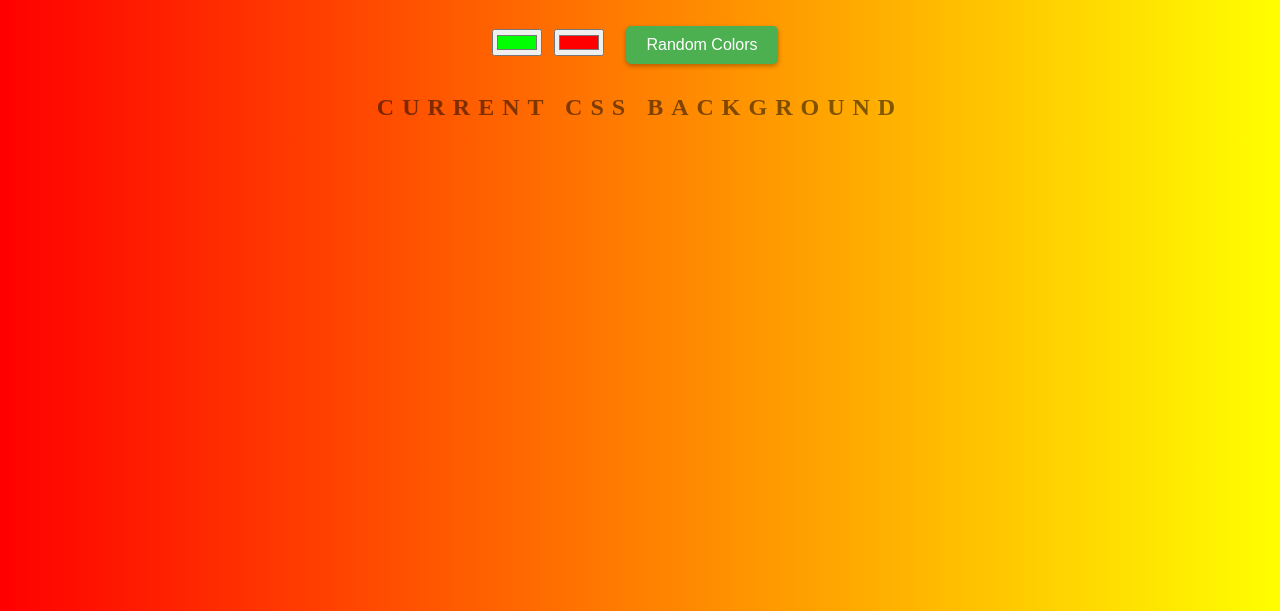
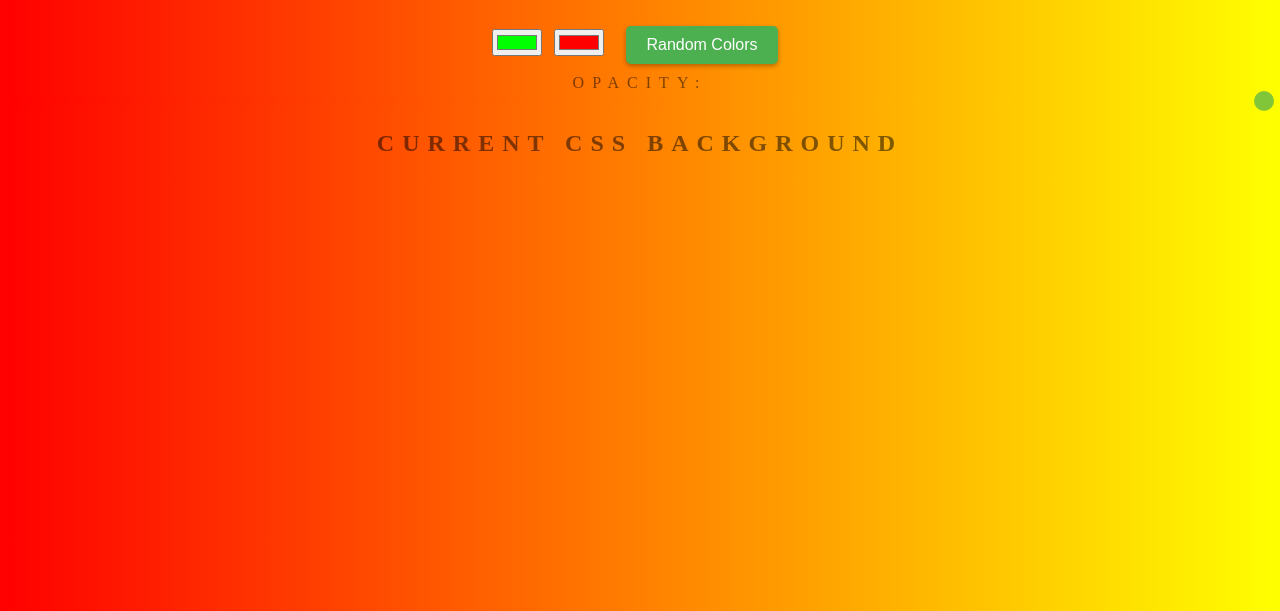
Before and after one commit to Omar-Elhorbity/gradient-background, a plain HTML site: page index.html in a window 1280 px wide. Shown: the part 189-800 px from the top of the page. Drawn offline with Linux system fonts and the light colour scheme.

Commit message:
Add opacity slider to gradient generator

```diff
--- a/index.html
+++ b/index.html
@@ -9,6 +9,10 @@
 	<input class="color1" type="color" name="color1" value="#00ff00">
 	<input class="color2" type="color" name="color1" value="#ff0000">
 	<button id="randomButton">Random Colors</button>
+	<div>
+		<label for="opacity">Opacity:</label>
+		<input type="range" id="opacity" min="0" max="1" step="0.01" value="1">
+	  </div>
 	<h2>Current CSS Background</h2>
 	<h3></h3>
 	<script type="text/javascript" src="script.js"></script>
--- a/script.js
+++ b/script.js
@@ -2,9 +2,12 @@ var css = document.querySelector("h3");
 var color1 = document.querySelector(".color1");
 var color2 = document.querySelector(".color2");
 var body = document.getElementById("gradient");
+var opacity = document.getElementById("opacity");
 
 function colorPicker(){
+	var opacityValue = opacity.value;
 	body.style.background = "linear-gradient(to right, " + color1.value + ", " + color2.value + ")";
+	body.style.opacity = opacityValue;
 	css.textContent = body.style.background + ".";
 }
 
--- a/style.css
+++ b/style.css
@@ -47,3 +47,38 @@ h3 {
     box-shadow: 0px 4px 8px rgba(0, 0, 0, 0.3);
     transform: translateY(-2px);
   }
+
+  #opacity {
+    -webkit-appearance: none;
+    appearance: none;
+    width: 100%;
+    height: 10px;
+    border-radius: 5px;
+    background: linear-gradient(to right, #ff0000, #ffff00);
+    outline: none;
+    opacity: 0.7;
+    -webkit-transition: .2s;
+    transition: opacity .2s;
+  }
+
+  #opacity::-webkit-slider-thumb {
+    -webkit-appearance: none;
+    appearance: none;
+    width: 20px;
+    height: 20px;
+    border-radius: 50%;
+    background: #4CAF50;
+    cursor: pointer;
+    -webkit-transition: .2s;
+    transition: background .2s;
+  }
+
+  #opacity::-moz-range-thumb {
+    width: 20px;
+    height: 20px;
+    border-radius: 50%;
+    background: #4CAF50;
+    cursor: pointer;
+    -webkit-transition: .2s;
+    transition: background .2s;
+  }
```
